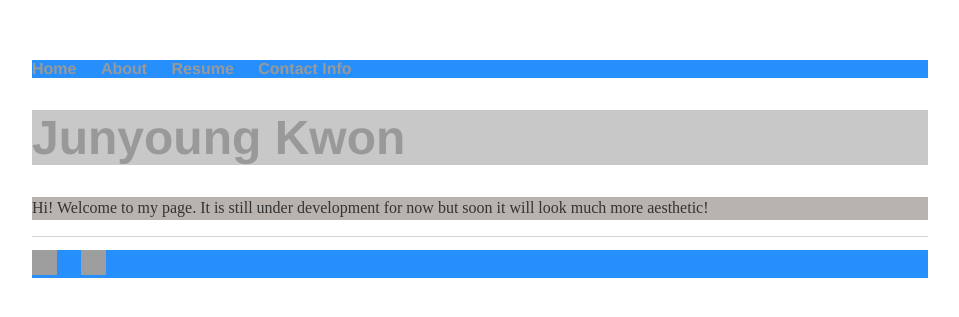
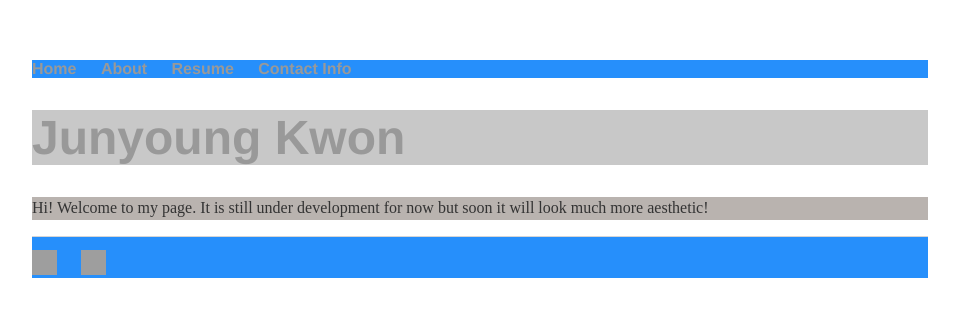
Before and after one commit to junyoung-kwon/Personal-Website, a Jekyll site: the page built from index.html, in a window 1280 px wide. Shown: the top 317 px of the page, without its empty margins (160-1119 px from the left). Built offline with Jekyll 4.4.1, drawn with Linux system fonts in a browser that asks for light colours; grey boxes are pictures that could not be loaded.

Commit message:
added nav and footer

```diff
--- a/css/main.css
+++ b/css/main.css
@@ -8,12 +8,15 @@
     background-repeat:	no-repeat;
     background-size: cover;*/
 }
+nav, footer{
+    background-color: rgb(38, 143, 251);
+}
 nav ul, footer ul {
     font-family:'Helvetica', 'Arial', 'Sans-Serif';
     padding: 0px;
     list-style: none;
     font-weight: bold;
-    background-color: rgb(38, 143, 251)
+    /*background-color: rgb(38, 143, 251)
     /*background-color: hsl(210, 85%, 57%)*/
 }
 nav ul li, footer ul li {
```
